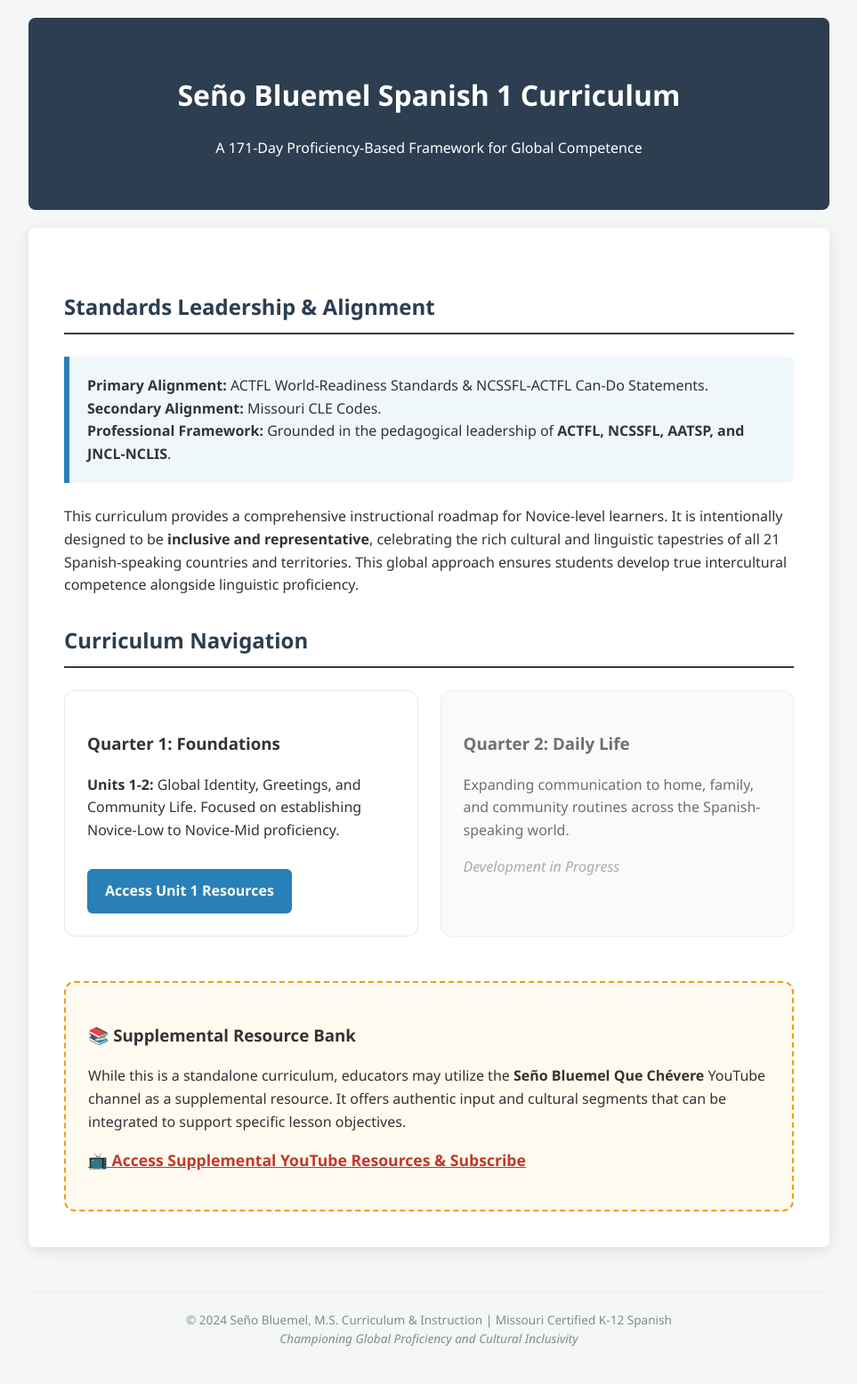
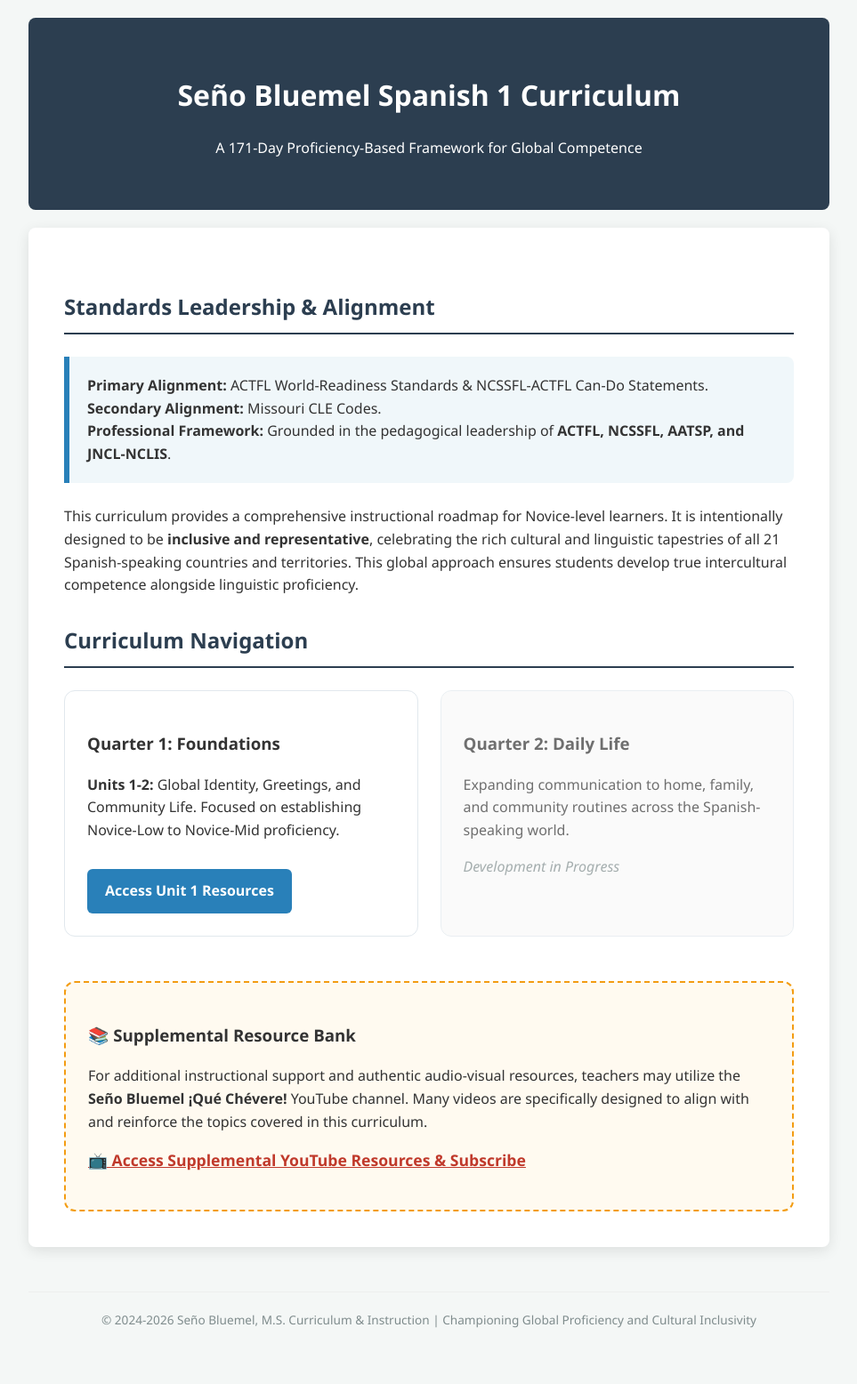
Before and after one commit to kathebluemel/seno-bluemel-spanish-1, a Jekyll site: the page index.html, which Jekyll copies as it is, in a window 1280 px wide. Shown: the whole page at 89% size, without its empty margins (158-1121 px from the left). Built offline with Jekyll 4.4.1, drawn with Linux system fonts in a browser that asks for light colours; after the commit the page ends 1534 px from its top, so only the background shows below that.

Commit message:
Update index.html

```diff
--- a/index.html
+++ b/index.html
@@ -53,7 +53,7 @@
 
     <div class="resource-section">
         <h3>📚 Supplemental Resource Bank</h3>
-        <p>While this is a standalone curriculum, educators may utilize the <strong>Seño Bluemel Que Chévere</strong> YouTube channel as a supplemental resource. It offers authentic input and cultural segments that can be integrated to support specific lesson objectives.</p>
+        <p>For additional instructional support and authentic audio-visual resources, teachers may utilize the <strong>Seño Bluemel ¡Qué Chévere!</strong> YouTube channel. Many videos are specifically designed to align with and reinforce the topics covered in this curriculum.</p>
         <p>
             <a href="https://www.youtube.com/channel/UCvfq1AXJiDzXMV4VlA9ve_w?view_as=subscriber" target="_blank" class="yt-link">
                 📺 Access Supplemental YouTube Resources & Subscribe
@@ -63,8 +63,7 @@
 </div>
 
 <footer>
-    &copy; 2024 Seño Bluemel, M.S. Curriculum & Instruction | Missouri Certified K-12 Spanish <br>
-    <em>Championing Global Proficiency and Cultural Inclusivity</em>
+    &copy; 2024-2026 Seño Bluemel, M.S. Curriculum & Instruction | Championing Global Proficiency and Cultural Inclusivity
 </footer>
 
 </body>
```
